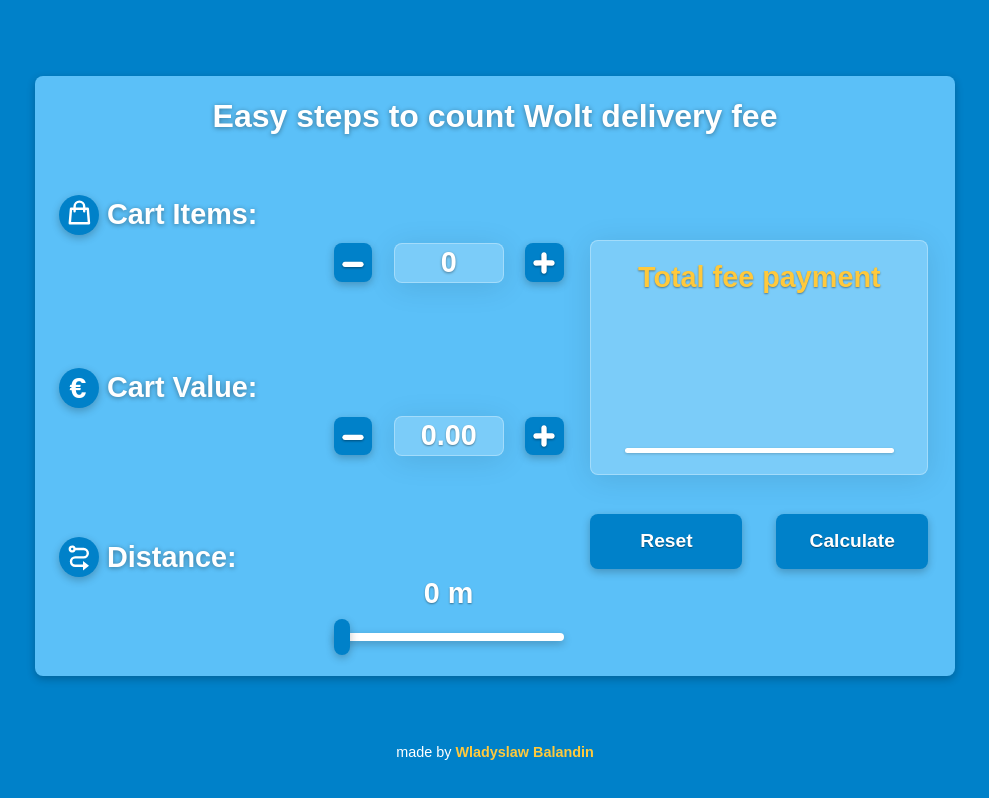
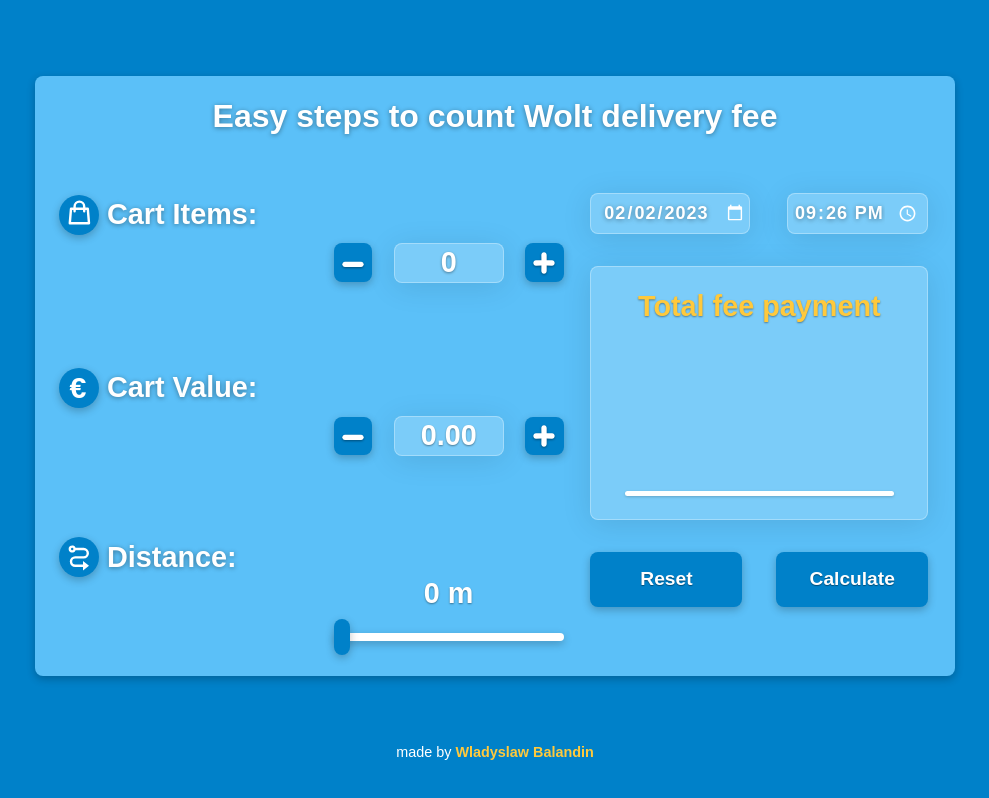
Before and after one commit to Double-w-B/WOLT_assignment-REACT-TS, a React (Create React App) app: page / in a window 1280 px wide. Shown: the whole page, without its empty margins (145-1134 px from the left). Built offline with nearby package versions, Linux system fonts and the light colour scheme; a web font is replaced by a local one.

Commit message:
Order time logic:
-added date and time inputs

-added logic to check whether it's a FridayRush to add a surcharge

```diff
--- /dev/null
+++ b/src/components/Total/OrderTime.style.tsx
@@ -0,0 +1,60 @@
+import styled, { css } from "styled-components";
+
+const commonStyles = css`
+  text-align: center;
+  font-family: inherit;
+  font-weight: bold;
+  color: var(--white-clr);
+  font-size: 18px;
+  text-transform: uppercase;
+  outline: none;
+  border-radius: 0.5rem;
+  background-color: rgba(255, 255, 255, 0.2);
+  box-shadow: 0 4px 30px rgba(0, 0, 0, 0.1);
+  backdrop-filter: blur(0.3px);
+  -webkit-backdrop-filter: blur(0.3px);
+  border: 1px solid rgba(255, 255, 255, 0.3);
+  transition: 0.3s linear;
+  cursor: pointer;
+  text-shadow: 0px 1px 5px rgba(0, 0, 0, 0.4);
+  letter-spacing: 1px;
+`;
+
+export const OrderTime = styled.section`
+  margin-top: 0.3rem;
+  width: 90%;
+  display: flex;
+  justify-content: space-between;
+
+  input[type="date"] {
+    ${commonStyles}
+    width: 160px;
+    padding: 4px 0;
+    margin-right: 0.1rem;
+
+    &::-webkit-calendar-picker-indicator {
+      padding: 5px;
+      cursor: pointer;
+      color-scheme: dark;
+    }
+  }
+
+  input[type="time"] {
+    ${commonStyles}
+    padding: 5px;
+
+    &::-webkit-calendar-picker-indicator {
+      padding: 5px;
+      cursor: pointer;
+      color-scheme: dark;
+    }
+  }
+
+  @media screen and (max-width: 900px) {
+    width: 95%;
+  }
+
+  @media screen and (max-width: 768px) {
+    width: 80%;
+  }
+`;
--- /dev/null
+++ b/src/components/Total/OrderTime.tsx
@@ -0,0 +1,31 @@
+import React from "react";
+import * as Styled from "./OrderTime.style";
+import { Dispatch, SetStateAction } from "react";
+
+type InputEvent = React.ChangeEvent<HTMLInputElement>;
+type Props = {
+  setTime: Dispatch<SetStateAction<string>>;
+  date: string;
+  setDate: Dispatch<SetStateAction<string>>;
+  time: string;
+};
+
+const OrderTime: React.FC<Props> = (props: Props) => {
+  return (
+    <Styled.OrderTime>
+      <input
+        type="date"
+        value={props.date}
+        onChange={(e: InputEvent) => props.setDate(e.target.value)}
+      />
+      <input
+        type="time"
+        pattern="([01]?[0-9]{1}|2[0-3]{1}):[0-5]{1}[0-9]{1}"
+        value={props.time}
+        onChange={(e: InputEvent) => props.setTime(e.target.value)}
+      />
+    </Styled.OrderTime>
+  );
+};
+
+export default OrderTime;
--- a/src/components/Total/Total.style.tsx
+++ b/src/components/Total/Total.style.tsx
@@ -5,25 +5,53 @@
   grid-row: 2/3;
   border-radius: 0.5rem;
   margin: 2rem 0.5rem 2rem 0;
-  padding: 2rem 0;
+  padding: 0 0 2rem 0;
   display: flex;
   flex-direction: column;
   align-items: center;
-  justify-content: space-around;
+  justify-content: space-between;
   position: relative;
 
   .error {
     width: 100%;
     position: absolute;
-    bottom: 0.5rem;
+    bottom: -0.5rem;
     left: 50%;
     transform: translate(-50%);
     font-size: 1.2rem;
     font-weight: bold;
-    color: var(--red-clr);
+    color: var(--white-clr);
     letter-spacing: 0.5px;
     text-align: center;
     text-shadow: 0px 1px 1px rgba(0, 0, 0, 0.4);
+  }
+
+  @media screen and (max-width: 900px) {
+    margin: 0 0 2rem 0;
+    padding: 2rem 0.2rem 3rem 0;
+
+    .error {
+      bottom: 0;
+    }
+  }
+
+  @media screen and (max-width: 768px) {
+    grid-column: 1/-1;
+    grid-row: 3/-1;
+    margin: 0;
+    padding: 1rem 2rem 2rem 2rem;
+    justify-content: space-around;
+
+    .error {
+      bottom: 0.7rem;
+    }
+  }
+
+  @media screen and (max-width: 650px) {
+    padding: 1rem 1rem 2rem 1rem;
+  }
+  @media screen and (max-width: 550px) {
+    padding: 1rem 0.5rem 2rem 0rem;
   }
 `;
 
@@ -73,11 +101,45 @@
       box-shadow: 0px 1px 3px rgba(0, 0, 0, 0.2);
     }
   }
+
+  @media screen and (max-width: 1000px) {
+    .value {
+      p {
+        font-size: 4.6rem;
+      }
+    }
+  }
+
+  @media screen and (max-width: 900px) {
+    width: 95%;
+    height: 60%;
+
+    .value {
+      width: 90%;
+
+      p {
+        font-size: 4.4rem;
+      }
+    }
+  }
+
+  @media screen and (max-width: 768px) {
+    width: 80%;
+    .value {
+      width: 70%;
+    }
+  }
+
+  @media screen and (max-width: 550px) {
+    .value {
+      width: 75%;
+    }
+  }
 `;
 
 export const TotalButtons = styled.div<{ isReady: boolean }>`
   width: 90%;
-  height: 20%;
+  height: 60px;
   display: flex;
   justify-content: space-between;
 
@@ -100,7 +162,8 @@
     text-shadow: 0px 1px 1px rgba(0, 0, 0, 0.4);
 
     &:last-child {
-      color: ${(props) => (props.isReady ? "var(--yellow-clr)" : "var(--white-clr)")};
+      color: ${(props) =>
+        props.isReady ? "var(--yellow-clr)" : "var(--white-clr)"};
     }
 
     &:hover {
@@ -111,4 +174,13 @@
       transform: scale(0.9);
     }
   }
+
+  @media screen and (max-width: 768px) {
+    width: 80%;
+
+    button {
+      max-height: 50px;
+      padding: 0.5rem;
+    }
+  }
 `;
--- a/src/components/Total/Total.tsx
+++ b/src/components/Total/Total.tsx
@@ -1,13 +1,29 @@
 import React from "react";
 import * as Styled from "./Total.style";
 import { AppContext } from "../../context/Context";
+import OrderTime from "./OrderTime";
 
 const Total: React.FC = () => {
   const { cartValue, cartItems, distance, clearValues } =
     React.useContext(AppContext);
+
+  const currentDate = new Date().toISOString().substr(0, 10);
+  const currentTime = `${checkTime(new Date().getHours())}:${checkTime(
+    new Date().getMinutes()
+  )}`;
+
+  const [date, setDate] = React.useState<string>(currentDate);
+  const [time, setTime] = React.useState<string>(currentTime);
   const [totalFee, setTotalFee] = React.useState("");
+  const [errorMsg, setErrorMsg] = React.useState("");
   const [isReady, setIsReady] = React.useState(false);
-  const [errorMsg, setErrorMsg] = React.useState("");
+
+  const orderTimeState = {
+    date,
+    setDate,
+    time,
+    setTime,
+  };
 
   React.useEffect(() => {
     setTotalFee("");
@@ -15,7 +31,6 @@
     if (cartItems > 0 && +cartValue > 0 && +distance > 0 && !isReady) {
       setIsReady(true);
     }
-
     if (isReady && (cartItems === 0 || +cartValue === 0 || +distance === 0)) {
       setIsReady(false);
     }
@@ -32,19 +47,38 @@
     }
   }, [errorMsg]);
 
-  function checkFridayRush() {
-    const currentDay = new Date().toLocaleString("en-En", {
+  function checkTime(num: number) {
+    if (num.toString().length === 1) {
+      return `0${num}`;
+    }
+    return num;
+  }
+
+  function checkIsFridayRush() {
+    const selectedDay = new Date(date).toLocaleString("en-En", {
       weekday: "long",
     });
-    const currentHour = new Date()
+
+    const dateArr = date.split("-");
+    const timeArr = time.split(":");
+    const tempDate = Date.UTC(
+      +dateArr[0],
+      +dateArr[1],
+      +dateArr[2],
+      +timeArr[0],
+      +timeArr[1],
+      0
+    );
+
+    const selectedHour = new Date(tempDate)
       .toLocaleString("en-En", {
         hour: "numeric",
         timeZone: "UTC",
       })
       .split(" ")[0];
 
-    const isFriday = currentDay === "Friday";
-    const isRushTime = +currentHour >= 3 && +currentHour <= 7;
+    const isFriday = selectedDay === "Friday";
+    const isRushTime = +selectedHour >= 3 && +selectedHour <= 7;
     const isFridayRush = isFriday && isRushTime;
 
     return isFridayRush;
@@ -55,7 +89,7 @@
     let extraItemsSurcharge = 0;
     let freeSurchargeNumOfItems = 4;
     let deliveryFee = 0;
-    const fridayRush = checkFridayRush();
+    const isFridayRush = checkIsFridayRush();
     let total: number;
 
     if (cartItems === 0 || +cartValue === 0 || +distance === 0) {
@@ -80,7 +114,7 @@
 
     total = cartValueSurcharge + extraItemsSurcharge + deliveryFee;
 
-    if (fridayRush) total = total * 1.2;
+    if (isFridayRush) total = total * 1.2;
     if (total > 15) total = 15;
     if (+cartValue >= 100) total = 0;
 
@@ -96,6 +130,8 @@
     setTotalFee("");
     setIsReady(false);
     clearValues();
+    setDate(currentDate);
+    setTime(currentTime);
   }
 
   function handleCalculateButton() {
@@ -105,6 +141,7 @@
 
   return (
     <Styled.TotalSection>
+      <OrderTime {...orderTimeState} />
       <Styled.TotalResult>
         <p>Total fee payment</p>
         <div className="value">
```
